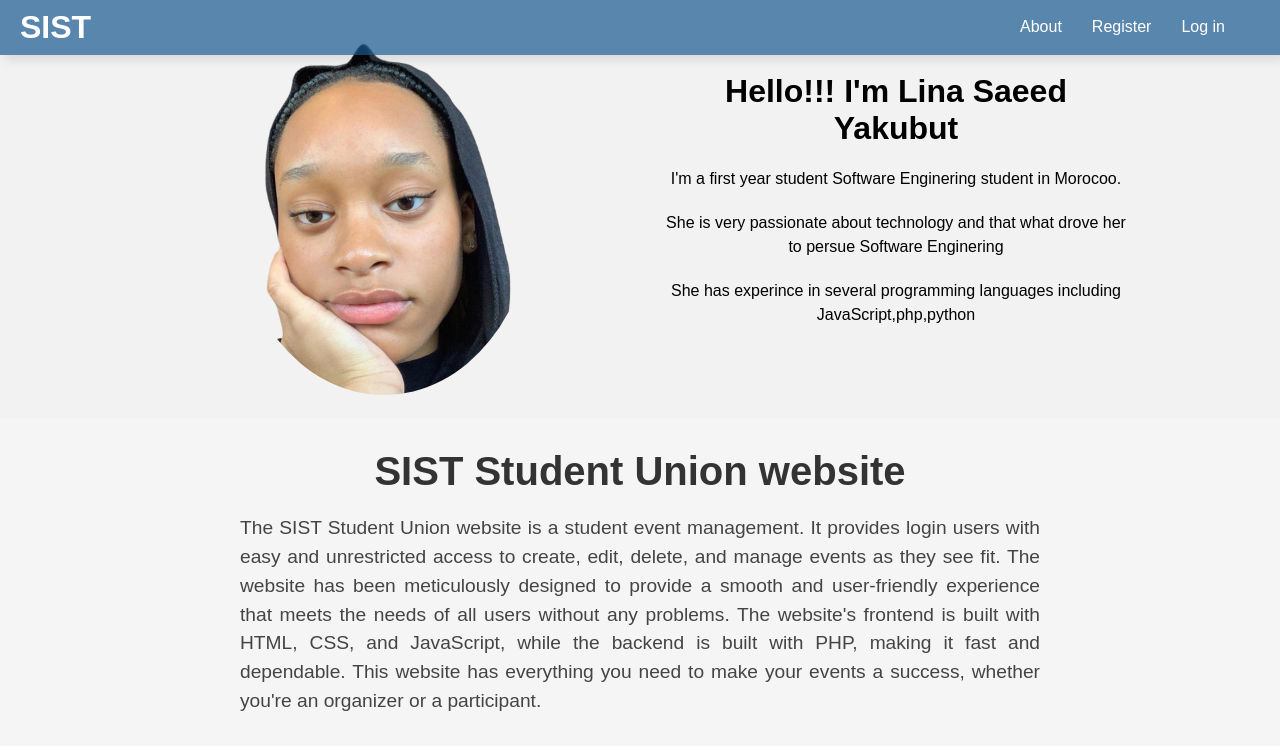
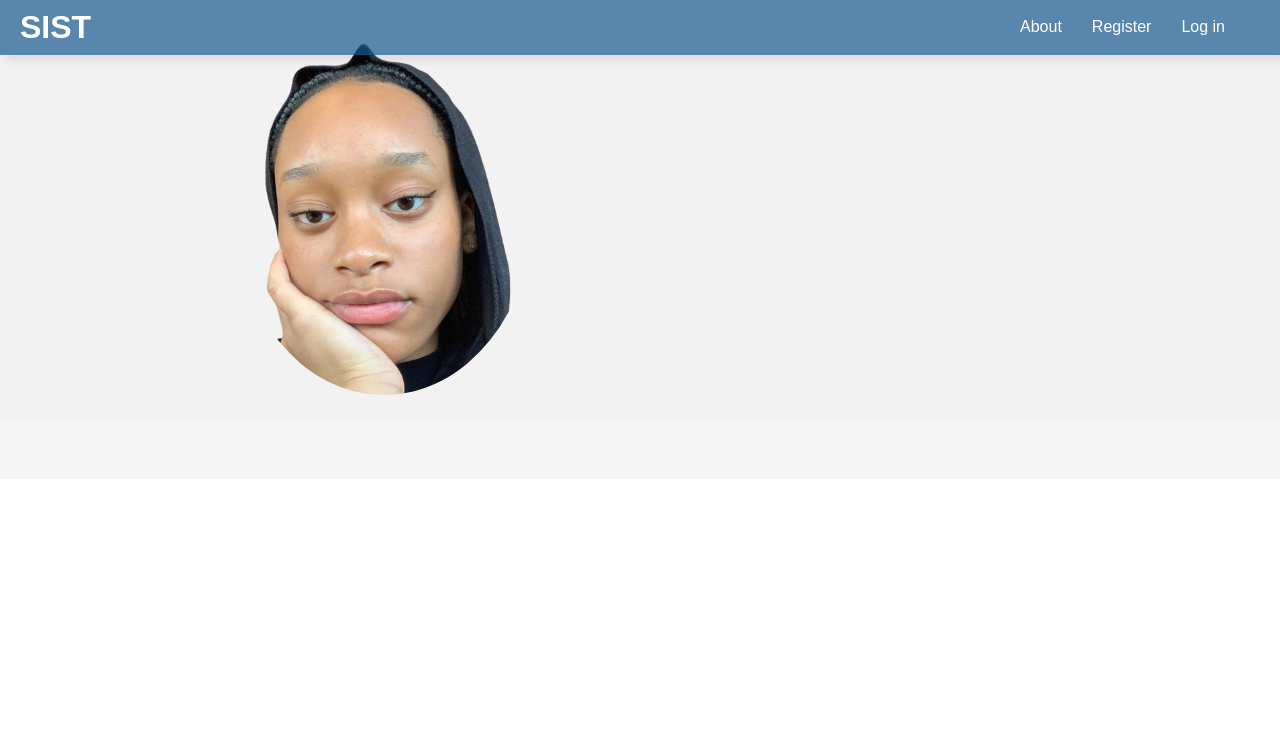
Before and after one commit to azumahjoshua/Event-Management-Project, a PHP site: page /about.php in a window 1280 px wide. Shown: the top 750 px of the page. Run offline with PHP 8.4, Linux system fonts and the light colour scheme.

Commit message:
update readme

```diff
--- a/about.php
+++ b/about.php
@@ -7,25 +7,25 @@ include_once './header.php'
             <img src="./images/lina2.png" alt="lina">
         </div>
         <div class="profile_text">
-            <h3 class="headering">
-                Hello!!! I'm Lina Saeed Yakubut
-            </h3>
-            <p>I'm a first year student Software Enginering student in Morocoo.</p>
-            <p>She is very passionate about technology and that what drove her to persue Software Enginering </p>
-            <p>She has experince in several  programming languages including JavaScript,php,python</p>
+            <!-- <h3 class="headering"> -->
+                <!-- Hello!!! I'm Lina Saeed Yakubut -->
+            <!-- </h3> -->
+            <!-- <p>I'm a first year student Software Enginering student in Morocoo.</p> -->
+            <!-- <p>She is very passionate about technology and that what drove her to persue Software Enginering </p> -->
+            <!-- <p>She has experince in several  programming languages including JavaScript,php,python</p> -->
         </div>
     </div>
 </section>
 <section class="about-section-website">
     <div class="about-website-container">
-        <h3>
-            SIST Student Union website
-        </h3>
-        <p>The SIST Student Union website is a  student event management.
-            It provides login users with easy and unrestricted access to create, edit, delete, and manage events as they see fit.
-            The website has been meticulously designed to provide a smooth and user-friendly experience that meets the needs of all users without any problems.
-            The website's frontend is built with HTML, CSS, and JavaScript, while the backend is built with PHP, making it fast and dependable.
-            This website has everything you need to make your events a success, whether you're an organizer or a participant.</p>
+        <!-- <h3> -->
+            <!-- SIST Student Union website -->
+        <!-- </h3> -->
+        <!-- <p>The SIST Student Union website is a  student event management.  -->
+            <!-- It provides login users with easy and unrestricted access to create, edit, delete, and manage events as they see fit.  -->
+            <!-- The website has been meticulously designed to provide a smooth and user-friendly experience that meets the needs of all users without any problems.  -->
+            <!-- The website's frontend is built with HTML, CSS, and JavaScript, while the backend is built with PHP, making it fast and dependable.  -->
+            <!-- This website has everything you need to make your events a success, whether you're an organizer or a participant.</p> -->
     </div>
 </section>
 <?php
```
Also changed, not shown: README.md.
